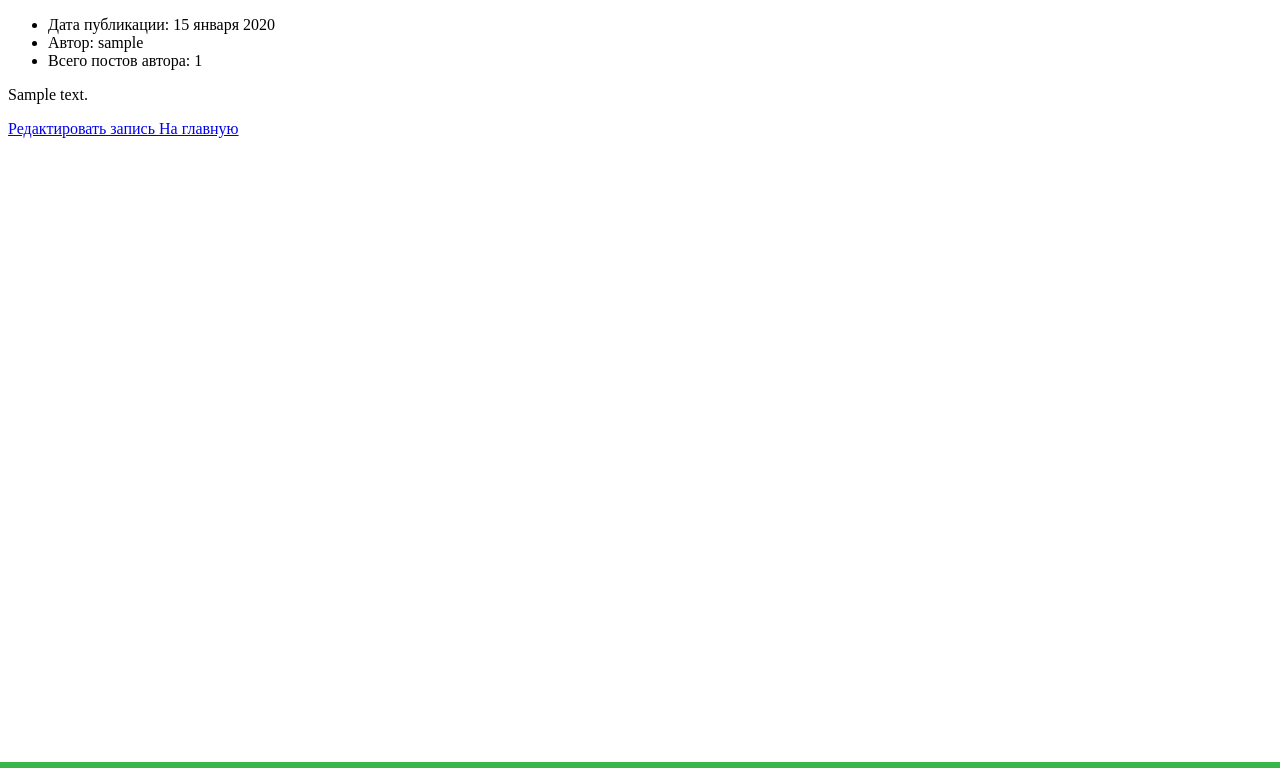
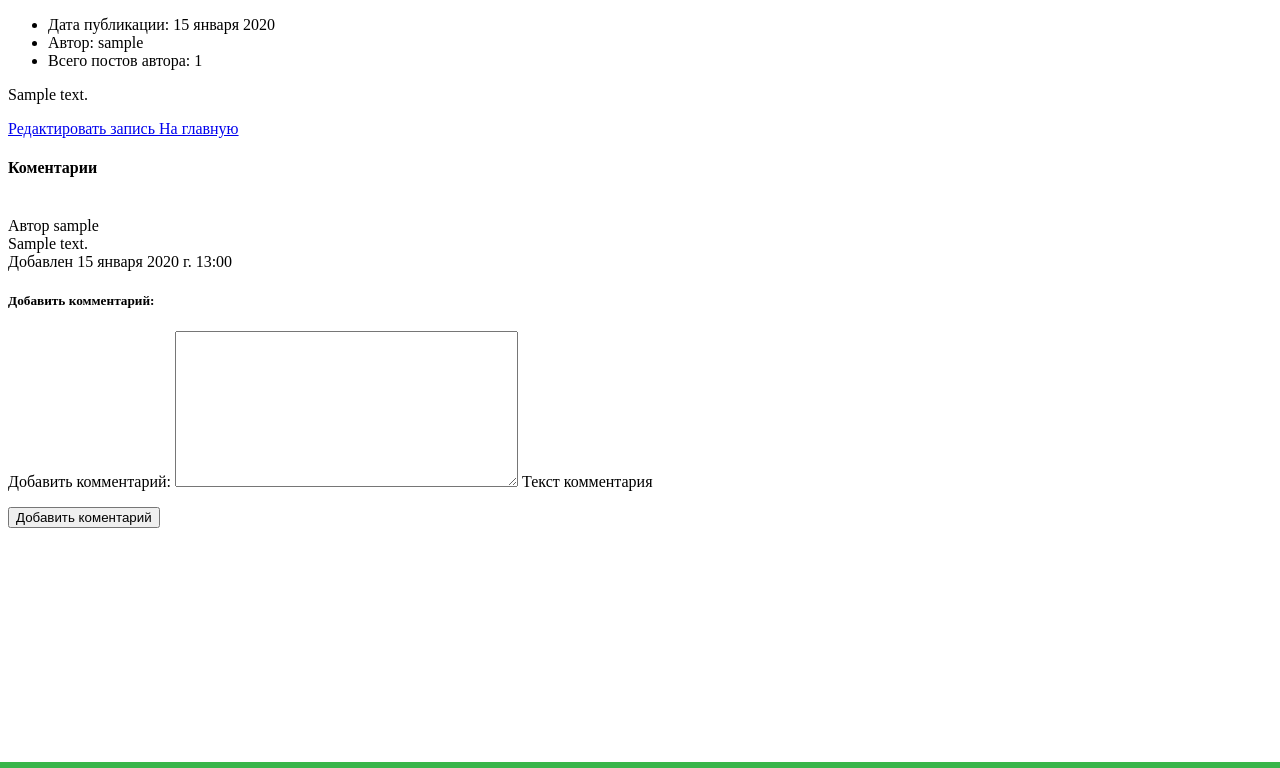
Before and after one commit to SERG40/newswebsite, a Django app: page /1/ in a window 1280 px wide. Shown: the top 768 px of the page. Run offline with Django 4.2, Linux system fonts and the light colour scheme; a user stored in the database is signed in; tables that the repository leaves empty hold one stand-in row (values such as "Sample post").

Commit message:
add comment

```diff
--- a/newswebsite/news/forms.py
+++ b/newswebsite/news/forms.py
@@ -1,4 +1,4 @@
-from .models import News
+from .models import News, Comment
 from django import forms
 
 
@@ -14,3 +14,11 @@ class CreateNewsForm(forms.ModelForm):
         widgets = {
             'text': forms.Textarea(),
         }
+
+
+class CommentForm(forms.ModelForm):
+    class Meta:
+        model = Comment
+        fields = ('text', )
+        labels = {'text': 'Добавить комментарий'}
+        help_texts = {'text': 'Текст комментария'}
--- a/newswebsite/news/models.py
+++ b/newswebsite/news/models.py
@@ -25,3 +25,14 @@ class News(models.Model):
         verbose_name = 'Новости'
         verbose_name_plural = 'Нововсти'
         ordering = ['-pub_date']
+
+class Comment(models.Model):
+    post = models.ForeignKey(News, on_delete=models.CASCADE,
+                             related_name="comments")
+    author = models.ForeignKey(User, on_delete=models.CASCADE,
+                               related_name="comments")
+    text = models.TextField()
+    created = models.DateTimeField("date published", auto_now_add=True)
+
+    def __str__(self):
+        return self.text
--- /dev/null
+++ b/newswebsite/news/templates/comments.html
@@ -0,0 +1,22 @@
+
+{% for comment in comments %}
+<br>
+  Автор {{ comment.author.username }}<br>
+
+  {{ comment.text }} <br>
+
+  Добавлен {{comment.created}} <br>
+{% endfor %}
+
+
+{% if user.is_authenticated %}
+  <div class="card my-4">
+    <h5 class="card-header">Добавить комментарий:</h5>
+    <div class="card-body">
+      <form method="post" action="{% url 'add_comment' post.id %}">
+        {% csrf_token %}
+        {{ form.as_p }}
+        <button type="submit">Добавить коментарий</button>
+    </div>
+  </div>
+{% endif %}
--- a/newswebsite/news/templates/post_detail.html
+++ b/newswebsite/news/templates/post_detail.html
@@ -3,6 +3,7 @@
 {% block title %}{{ post.text|truncatechars:30 }}{% endblock %}
 {% block content %}
 <article>
+
   <ul class="list-group list-group-flush">
     <li class="list-group-item">
       Дата публикации: {{ post.pub_date|date:"d E Y" }}
@@ -21,7 +22,12 @@
     <a class="btn btn-primary" href="{% url 'post_edit' post.id %}">
         Редактировать запись
     </a>
-    <a href="/"> На главную </a>
     {% endif%}
+    <a class="btn btn-primary" href="{% url 'index' %}">
+      На главную
+    </a>
+  <br>
+  <h4> Коментарии </h4>
+  {% include 'comments.html' %}
 </article>
 {% endblock %}
--- a/newswebsite/news/views.py
+++ b/newswebsite/news/views.py
@@ -1,8 +1,8 @@
 from django.core.paginator import Paginator
 from django.shortcuts import render, redirect, get_object_or_404
 from django.contrib.auth.decorators import login_required
-from news.forms import CreateNewsForm
-from .models import News
+from news.forms import CreateNewsForm, CommentForm
+from .models import News, Comment
 
 
 def index(request):
@@ -28,10 +28,13 @@ def create_news(request):
 
 
 def post_detail(request, post_id):
-    """Новость детально."""
     post = get_object_or_404(News, pk=post_id)
+    form = CommentForm()
+    comment = Comment.objects.filter(post=post_id)
     context = {
         'post': post,
+        'form': form,
+        'comments': comment
     }
     return render(request, 'post_detail.html', context)
 
@@ -63,3 +66,14 @@ def delete(request, id):
         obj.delete()
         return redirect("/")
     return redirect('/')
+
+@login_required
+def add_comment(request, id):
+    post = get_object_or_404(News, id=id)
+    form = CommentForm(request.POST or None)
+    if form.is_valid():
+        comment = form.save(commit=False)
+        comment.author = request.user
+        comment.post = post
+        comment.save()
+    return redirect('post_detail', id)
--- a/newswebsite/newswebsite/urls.py
+++ b/newswebsite/newswebsite/urls.py
@@ -1,7 +1,7 @@
 from django.contrib import admin
 from django.urls import path
 from news import views
-from news.views import index, create_news, post_detail
+from news.views import index, create_news, post_detail, add_comment
 
 urlpatterns = [
     path('admin/', admin.site.urls),
@@ -10,4 +10,5 @@ urlpatterns = [
     path('<int:post_id>/', post_detail, name='post_detail'),
     path('edit/<int:id>/', views.edit, name='post_edit'),
     path('delete/<int:id>/', views.delete),
+    path('<int:id>/comment/', add_comment, name='add_comment'),
 ]
```
Also changed, not shown: newswebsite/news/admin.py (+10 -1 lines), newswebsite/news/migrations/0003_alter_news_options_alter_news_pub_date.py (added), newswebsite/news/migrations/0004_comment.py (added).
